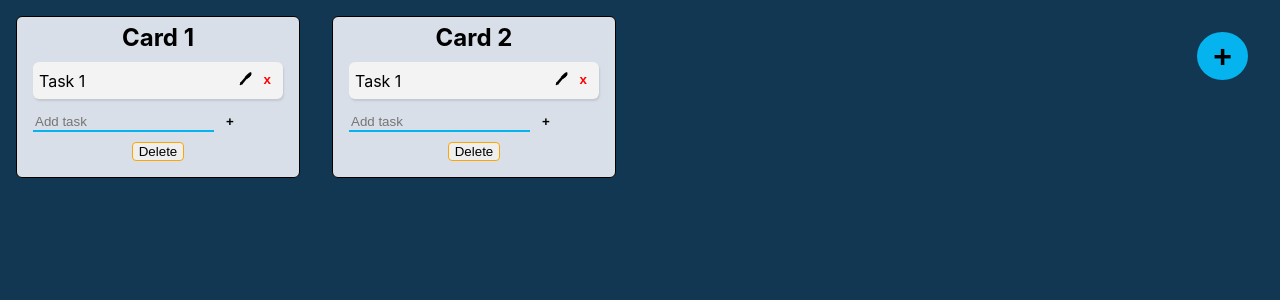
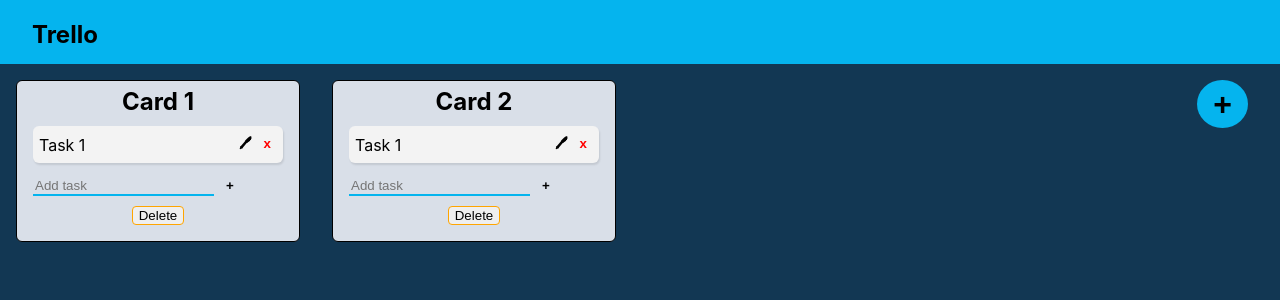
Before and after one commit to RawHeatG/spenmo-ts, a React (Create React App) app: page / in a window 1280 px wide. Shown: the top 300 px of the page. Built offline with nearby package versions, Linux system fonts and the light colour scheme.

Commit message:
Add navbar

```diff
--- a/src/App.css
+++ b/src/App.css
@@ -5,7 +5,7 @@
 
 .add-card{
   position: absolute;
-  top: 2rem;
+  top: calc(var(--nav-height) + 1rem);
   right: 2rem;
   padding: 1rem;
   border: none;
--- a/src/components/task/task.css
+++ b/src/components/task/task.css
@@ -18,6 +18,8 @@
 
 .task-input{
     background-color: inherit;
+    border: none;
+    border-bottom: 2px solid var(--secondary-color);
 }
 
 .edit-task{
--- a/src/index.css
+++ b/src/index.css
@@ -7,6 +7,7 @@
   -moz-osx-font-smoothing: grayscale;
   --primary-color: #123753;
   --secondary-color: #05b4ee;
+  --nav-height: 4rem;
   background-color: var(--primary-color);
 }
 
@@ -18,3 +19,15 @@
 button{
   cursor: pointer;
 }
+
+
+nav {
+  display: flex;
+  width: 100%;
+  background-color: var(--secondary-color);
+  height: var(--nav-height);
+}
+
+nav > h1{
+  margin-left: 2rem;
+}
--- a/src/index.tsx
+++ b/src/index.tsx
@@ -11,6 +11,9 @@
 );
 root.render(
   <Provider store={store}>
+    <nav>
+      <h1>Trello</h1>
+    </nav>
     <App />
   </Provider>
 );
```
